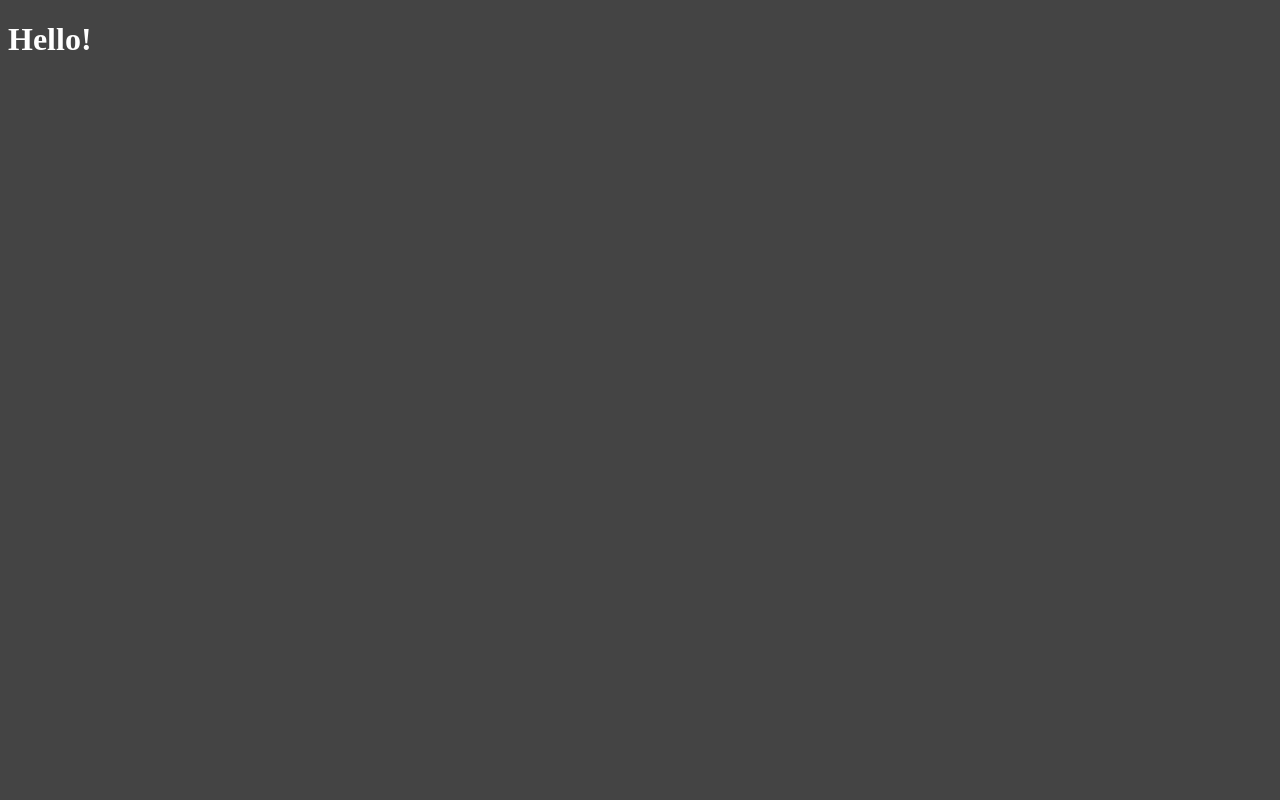
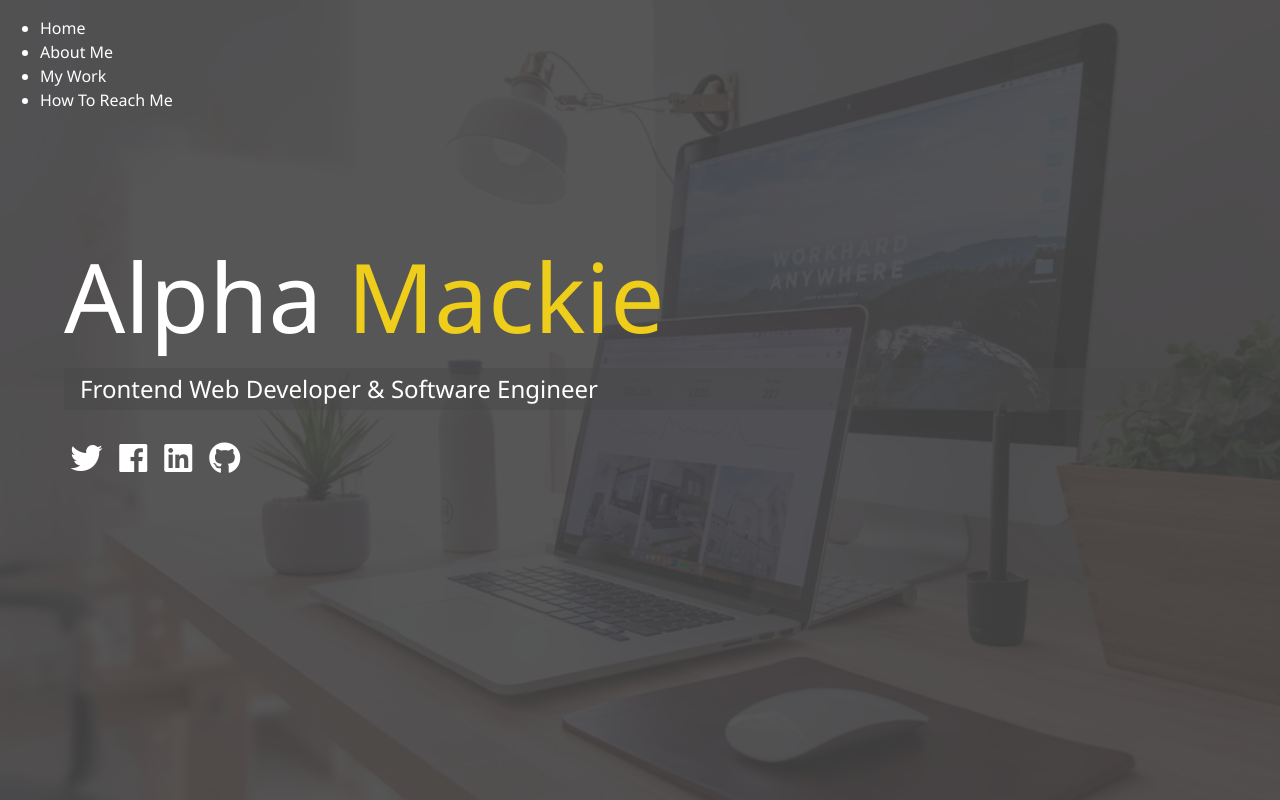
Before and after one commit to Amac01/My-Portfolio, a website: page index.html in a window 1280 px wide. Drawn offline with Linux system fonts and the light colour scheme; files whose address does not match are found by name.

Commit message:
index markup and main sass

```diff
--- /dev/null
+++ b/SCSS/_config.scss
@@ -0,0 +1,20 @@
+@mixin background {
+	@if $show-home-image {
+		&#bg-img {
+			background: $home-image;
+			background-attachment: fixed;
+			background-size: cover;
+
+			&:after {
+				content: '';
+				position: absolute;
+				top: 0;
+				right: 0;
+				width: 100%;
+				height: 100%;
+				z-index: -1;
+				background: rgba($primary-color, $background-opacity);
+			}
+		}
+	}
+}
--- a/SCSS/main.scss
+++ b/SCSS/main.scss
@@ -1,6 +1,84 @@
 $primary-color: #444;
+$secondary-color: #eece1a;
+$show-home-image: true;
+$home-image: url(../images/background.jpg);
+$background-opacity: 0.9;
+
+@mixin easeOut {
+	transition: all 0.5s ease-out;
+}
+
+@import 'config';
+
+* {
+	box-sizing: border-box;
+}
 
 body {
+	@include background;
 	background: $primary-color;
 	color: #fff;
+	height: 100%;
+	margin: 0;
+	font-family: 'Segoe UI', Tahoma, Geneva, Verdana, sans-serif;
+	line-height: 1.5;
 }
+
+// headings
+
+h1,
+h2,
+h3 {
+	margin: 0;
+	font-weight: 400;
+
+	&.lg-heading {
+		font-size: 6rem;
+	}
+
+	&.sm-heading {
+		margin-bottom: 2rem;
+		padding: 0.2rem 1rem;
+		background: rgba(lighten($primary-color, 2), 0.5);
+	}
+}
+
+a {
+	color: #fff;
+	text-decoration: none;
+}
+
+header {
+	position: fixed;
+	z-index: 2;
+	width: 100%;
+}
+
+.text-secondary {
+	color: $secondary-color;
+}
+
+main {
+	padding: 4rem;
+	height: 100%;
+
+	.icons {
+		margin-top: 1rem;
+
+		a {
+			padding: 0.4rem;
+
+			&:hover {
+				color: $secondary-color;
+				@include easeOut();
+			}
+		}
+	}
+
+	&#home {
+		overflow: hidden;
+		h1 {
+			margin-top: 20vh;
+		}
+	}
+}
--- a/index.html
+++ b/index.html
@@ -5,12 +5,74 @@
   <meta charset="UTF-8">
   <meta name="viewport" content="width=device-width, initial-scale=1.0">
   <meta http-equiv="X-UA-Compatible" content="ie=edge">
+  <link rel="stylesheet" href="https://use.fontawesome.com/releases/v5.2.0/css/all.css" integrity="sha384-hWVjflwFxL6sNzntih27bfxkr27PmbbK/iSvJ+a4+0owXq79v+lsFkW54bOGbiDQ"
+    crossorigin="anonymous">
   <link rel="stylesheet" href="DIST/css/main.css">
   <title>Welcome to my Protfolio</title>
 </head>
 
-<body>
-  <h1>Hello!</h1>
+<body id="bg-img">
+  <header>
+    <div class="menu-btn">
+      <div class="btn-line"></div>
+      <div class="btn-line"></div>
+      <div class="btn-line"></div>
+    </div>
+
+    <nav class="menu">
+      <div class="menu-branding">
+        <div class="portrait"></div>
+      </div>
+      <ul class="menu-nav">
+        <li class="nav-item">
+          <a href="/" class="nav-link">
+            Home
+          </a>
+        </li>
+        <li class="nav-item">
+          <a href="/about.html" class="nav-link">
+            About Me
+          </a>
+        </li>
+        <li class="nav-item">
+          <a href="/work.html" class="nav-link">
+            My Work
+          </a>
+        </li>
+        <li class="nav-item">
+          <a href="/contact.html" class="nav-link">
+            How To Reach Me
+          </a>
+        </li>
+      </ul>
+    </nav>
+  </header>
+
+  <main id="home">
+    <h1 class="lg-heading">
+      Alpha
+      <span class="text-secondary">Mackie</span>
+    </h1>
+    <h2 class="sm-heading">
+      Frontend Web Developer & Software Engineer
+    </h2>
+    <div class="icons">
+      <a href="#">
+        <i class="fab fa-twitter fa-2x"></i>
+      </a>
+      <a href="#">
+        <i class="fab fa-facebook fa-2x"></i>
+      </a>
+      <a href="#">
+        <i class="fab fa-linkedin fa-2x"></i>
+      </a>
+      <a href="#">
+        <i class="fab fa-github fa-2x"></i>
+      </a>
+    </div>
+  </main>
+
+  <script src="js/main.js"></script>
 </body>
 
 </html>
```
Also changed, not shown: DIST/css/main.css, images/Background.jpeg (added), images/background.jpg (added), js/main.js (added).
